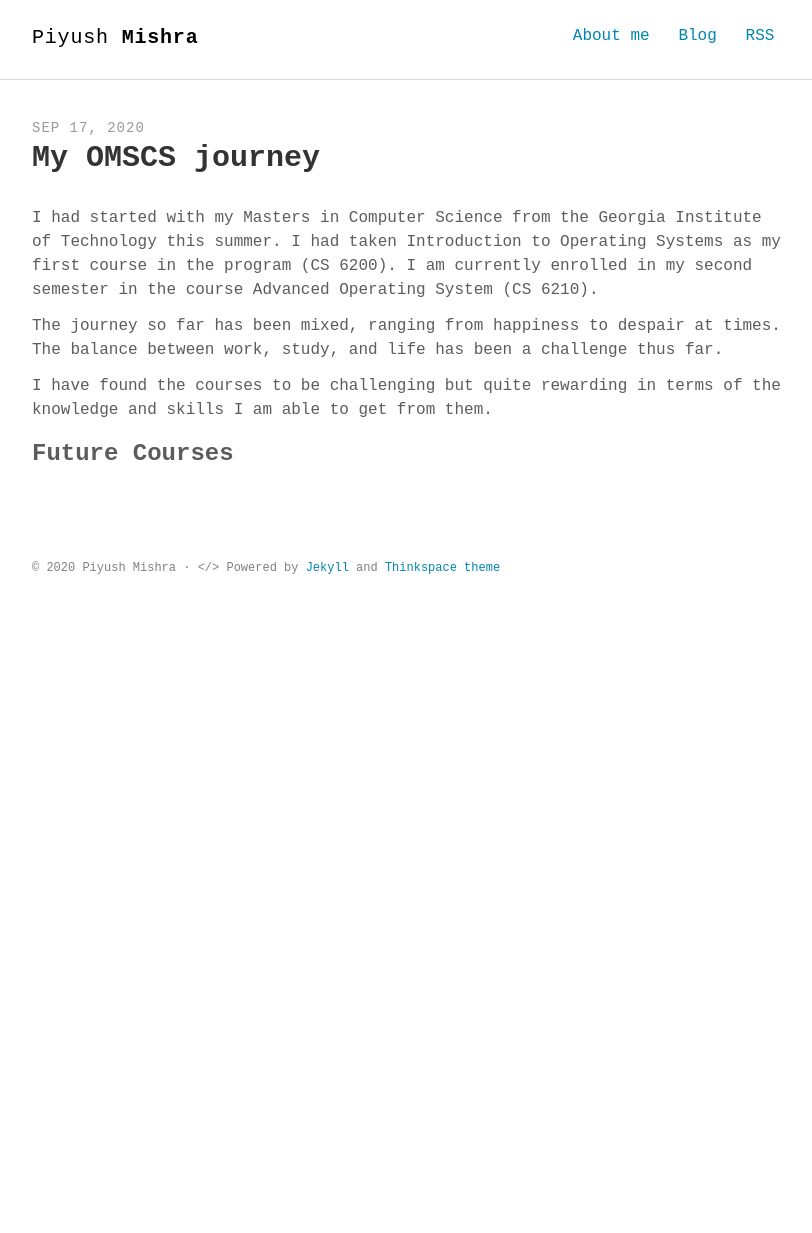
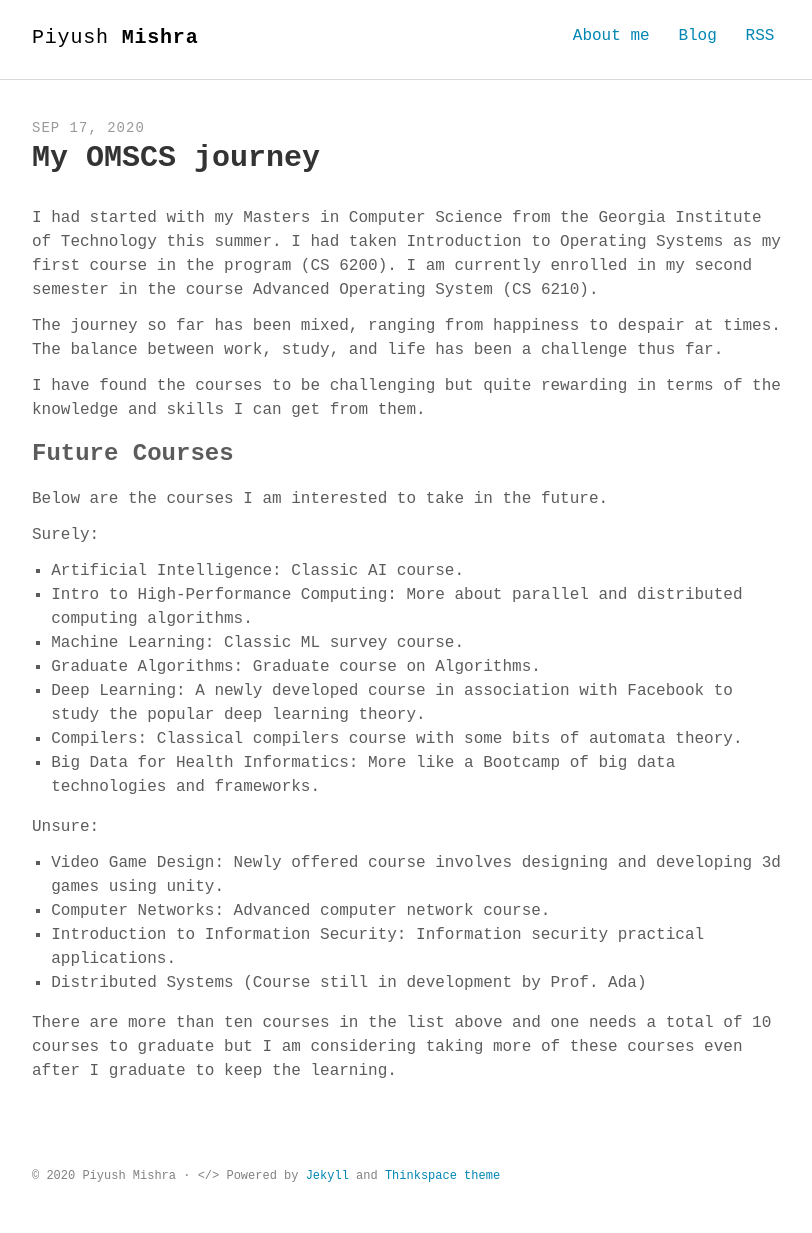
Before and after one commit to piymis/piymis.github.io, a Jekyll site: the page built from _posts/2020-09-17-my-omscs-journey.markdown, in a window 1280 px wide. Shown: the whole page, without its empty margins (232-1044 px from the left). Built offline with Jekyll 4.4.1, drawn with Linux system fonts in a browser that asks for light colours; some web fonts are replaced; our own code applies the rules of GitHub Pages for plain Markdown files; before the commit the page ends 900 px from its top, so only the background shows below that.

Commit message:
Updated My Omscs Journey

```diff
--- a/_posts/2020-09-17-my-omscs-journey.markdown
+++ b/_posts/2020-09-17-my-omscs-journey.markdown
@@ -9,6 +9,25 @@ I had started with my Masters in Computer Science from the Georgia Institute of
 
 The journey so far has been mixed, ranging from happiness to despair at times. The balance between work, study, and life has been a challenge thus far.
 
-I have found the courses to be challenging but quite rewarding in terms of the knowledge and skills I am able to get from them.
+I have found the courses to be challenging but quite rewarding in terms of the knowledge and skills I can get from them.
 
 ### Future Courses
+
+Below are the courses I am interested to take in the future.
+
+Surely:
+* Artificial Intelligence: Classic AI course.
+* Intro to High-Performance Computing: More about parallel and distributed computing algorithms.
+* Machine Learning: Classic ML survey course.
+* Graduate Algorithms: Graduate course on Algorithms.
+* Deep Learning: A newly developed course in association with Facebook to study the popular deep learning theory.
+* Compilers: Classical compilers course with some bits of automata theory.
+* Big Data for Health Informatics: More like a Bootcamp of big data technologies and frameworks.
+
+Unsure:
+* Video Game Design: Newly offered course involves designing and developing 3d games using unity.
+* Computer Networks: Advanced computer network course.
+* Introduction to Information Security: Information security practical applications.
+* Distributed Systems (Course still in development by Prof. Ada)
+
+There are more than ten courses in the list above and one needs a total of 10 courses to graduate but I am considering taking more of these courses even after I graduate to keep the learning.
```
